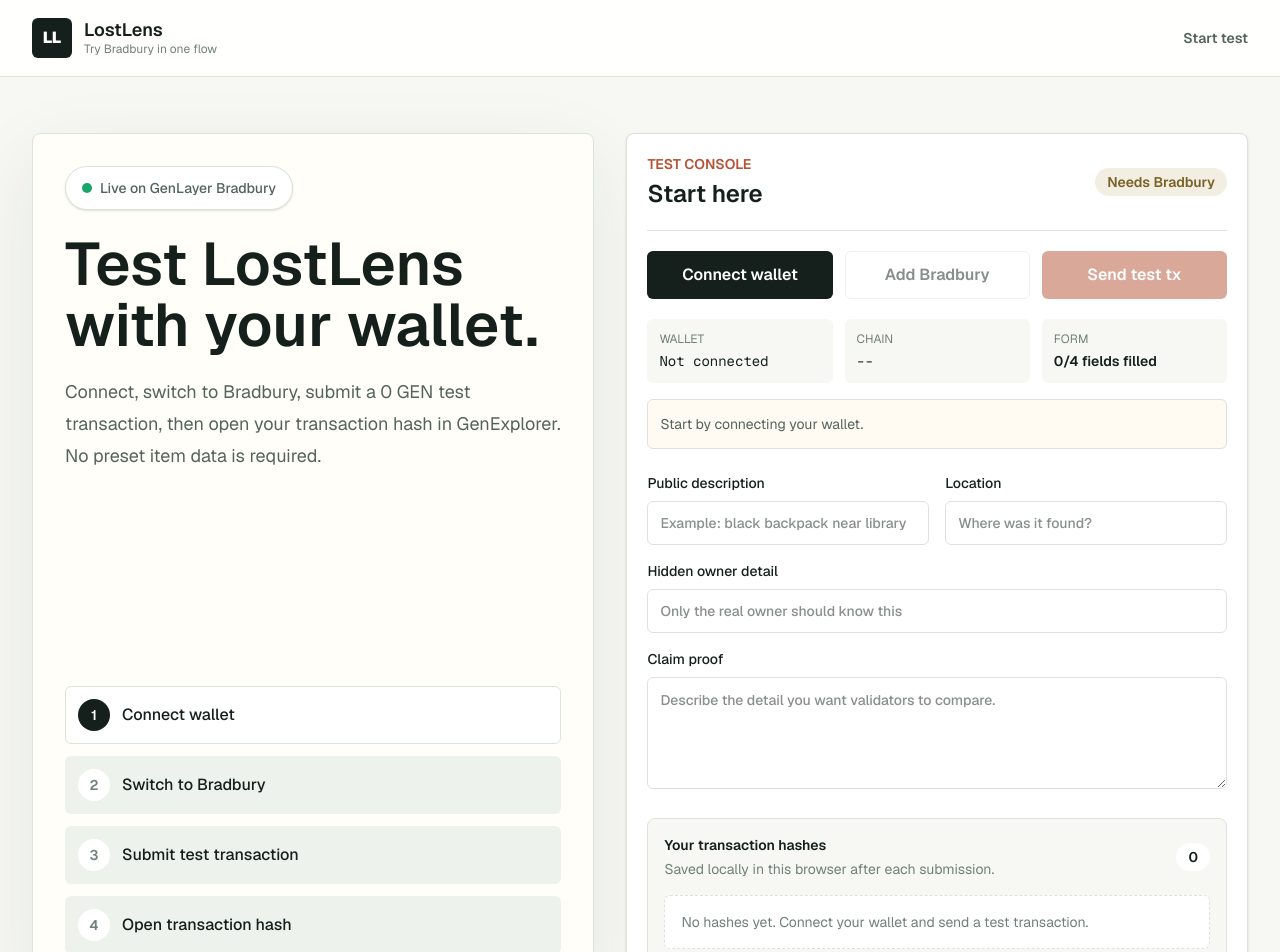
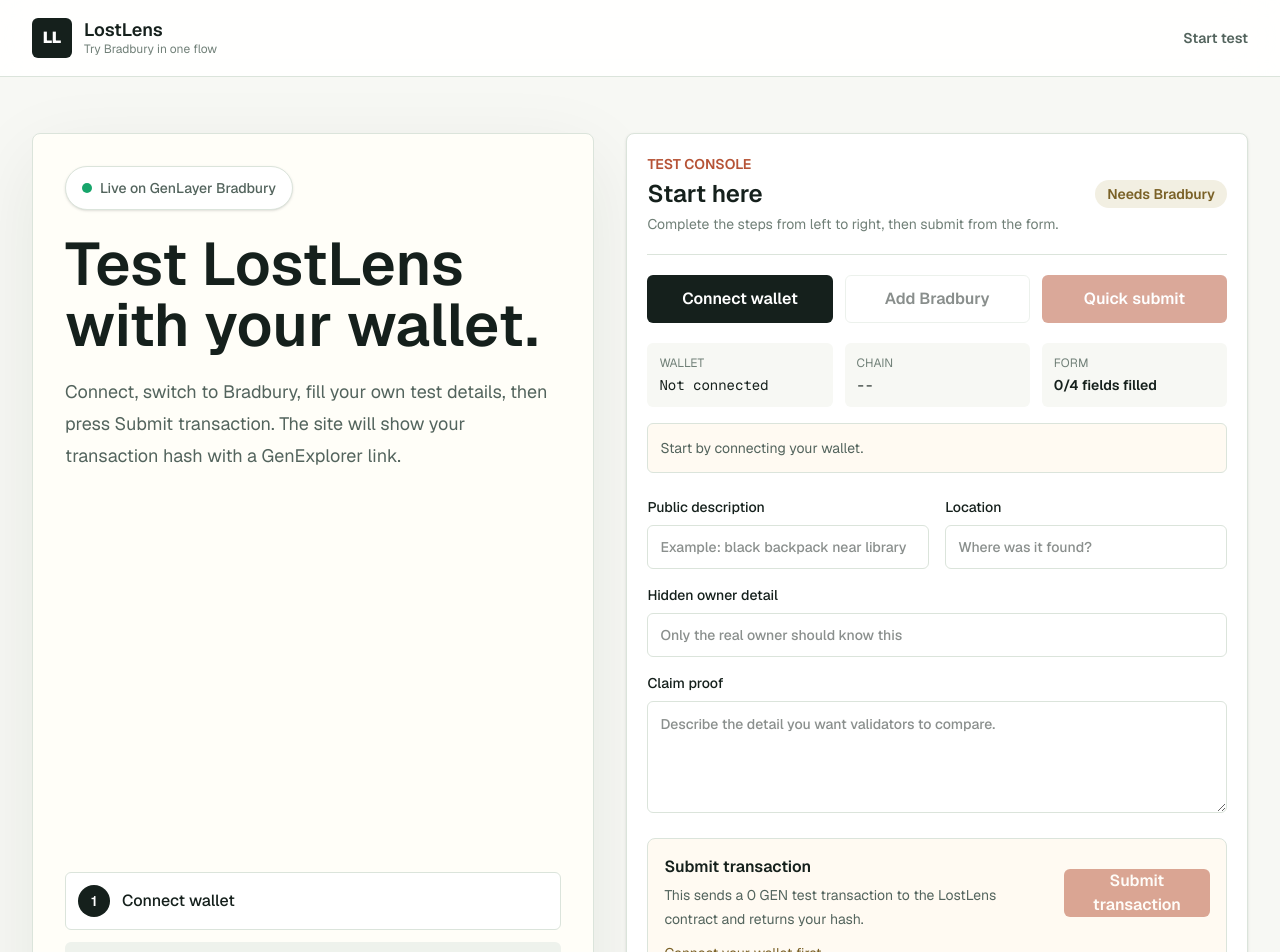
Before and after one commit to Richardweb1/lostlens, a Next.js app: page / in a window 1280 px wide. Shown: the top 952 px of the page. Built offline with nearby package versions, Linux system fonts and the light colour scheme.

Commit message:
Make transaction submit flow explicit

```diff
--- a/app/page.tsx
+++ b/app/page.tsx
@@ -141,7 +141,11 @@
       setAccount(accounts[0] ?? '');
       const activeChain = await window.ethereum.request({ method: 'eth_chainId' });
       setChainId(String(activeChain));
-      setMessage('Wallet connected. Next, switch to Bradbury.');
+      setMessage(
+        String(activeChain).toLowerCase() === bradburyChainId
+          ? 'Wallet and Bradbury are ready. Fill the form, then submit the transaction.'
+          : 'Wallet connected. Click Add Bradbury before submitting.'
+      );
     } catch (error) {
       setMessage(error instanceof Error ? error.message : 'Wallet connection was rejected.');
     } finally {
@@ -247,8 +251,8 @@
               Test LostLens with your wallet.
             </h1>
             <p className="mt-5 max-w-2xl text-lg leading-8 text-[var(--soft)]">
-              Connect, switch to Bradbury, submit a 0 GEN test transaction, then open your
-              transaction hash in GenExplorer. No preset item data is required.
+              Connect, switch to Bradbury, fill your own test details, then press Submit
+              transaction. The site will show your transaction hash with a GenExplorer link.
             </p>
           </div>
 
@@ -276,6 +280,7 @@
             <div>
               <p className="text-sm font-semibold uppercase text-[var(--accent)]">Test console</p>
               <h2 className="mt-1 text-2xl font-semibold">Start here</h2>
+              <p className="mt-1 text-sm text-[var(--muted)]">Complete the steps from left to right, then submit from the form.</p>
             </div>
             <span className={`w-fit rounded-full px-3 py-1 text-sm font-semibold ${isBradbury ? 'bg-[var(--success-bg)] text-[var(--success-ink)]' : 'bg-[#f2efe2] text-[#7a6127]'}`}>
               {isBradbury ? 'Network ready' : 'Needs Bradbury'}
@@ -305,7 +310,7 @@
               onClick={sendTestTransaction}
               type="button"
             >
-              Send test tx
+              Quick submit
             </button>
           </div>
 
@@ -369,6 +374,32 @@
             />
           </label>
 
+          <div className="mt-5 rounded-lg border border-[var(--line)] bg-[#fffaf2] p-4">
+            <div className="flex flex-col gap-3 sm:flex-row sm:items-center sm:justify-between">
+              <div>
+                <p className="text-base font-semibold">Submit transaction</p>
+                <p className="mt-1 text-sm leading-6 text-[var(--soft)]">
+                  This sends a 0 GEN test transaction to the LostLens contract and returns your hash.
+                </p>
+              </div>
+              <button
+                className="min-h-12 rounded-md bg-[var(--accent)] px-5 font-semibold text-white transition hover:bg-[var(--accent-strong)] disabled:cursor-not-allowed disabled:opacity-50"
+                disabled={isBusy || !account || !isBradbury}
+                onClick={sendTestTransaction}
+                type="button"
+              >
+                Submit transaction
+              </button>
+            </div>
+            {!account ? (
+              <p className="mt-3 text-sm text-[#7a6127]">Connect your wallet first.</p>
+            ) : !isBradbury ? (
+              <p className="mt-3 text-sm text-[#7a6127]">Click Add Bradbury before submitting.</p>
+            ) : (
+              <p className="mt-3 text-sm text-[var(--success-ink)]">Ready. Submit now to generate a transaction hash.</p>
+            )}
+          </div>
+
           <div className="mt-6 rounded-lg border border-[var(--line)] bg-[var(--page)] p-4">
             <div className="flex items-center justify-between gap-3">
               <div>
```
Also changed, not shown: 1 other file (tests, documents, lock files or other folders).
